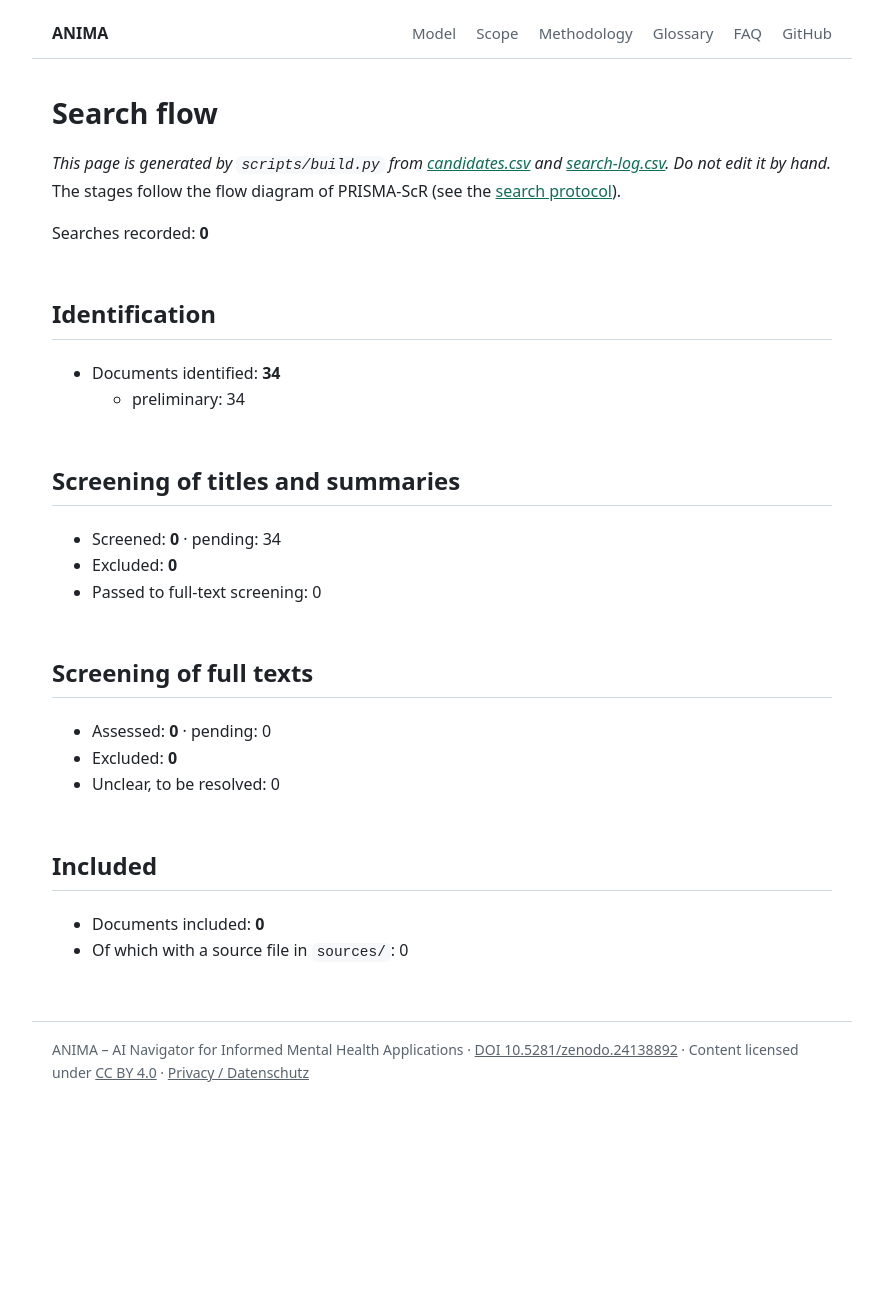
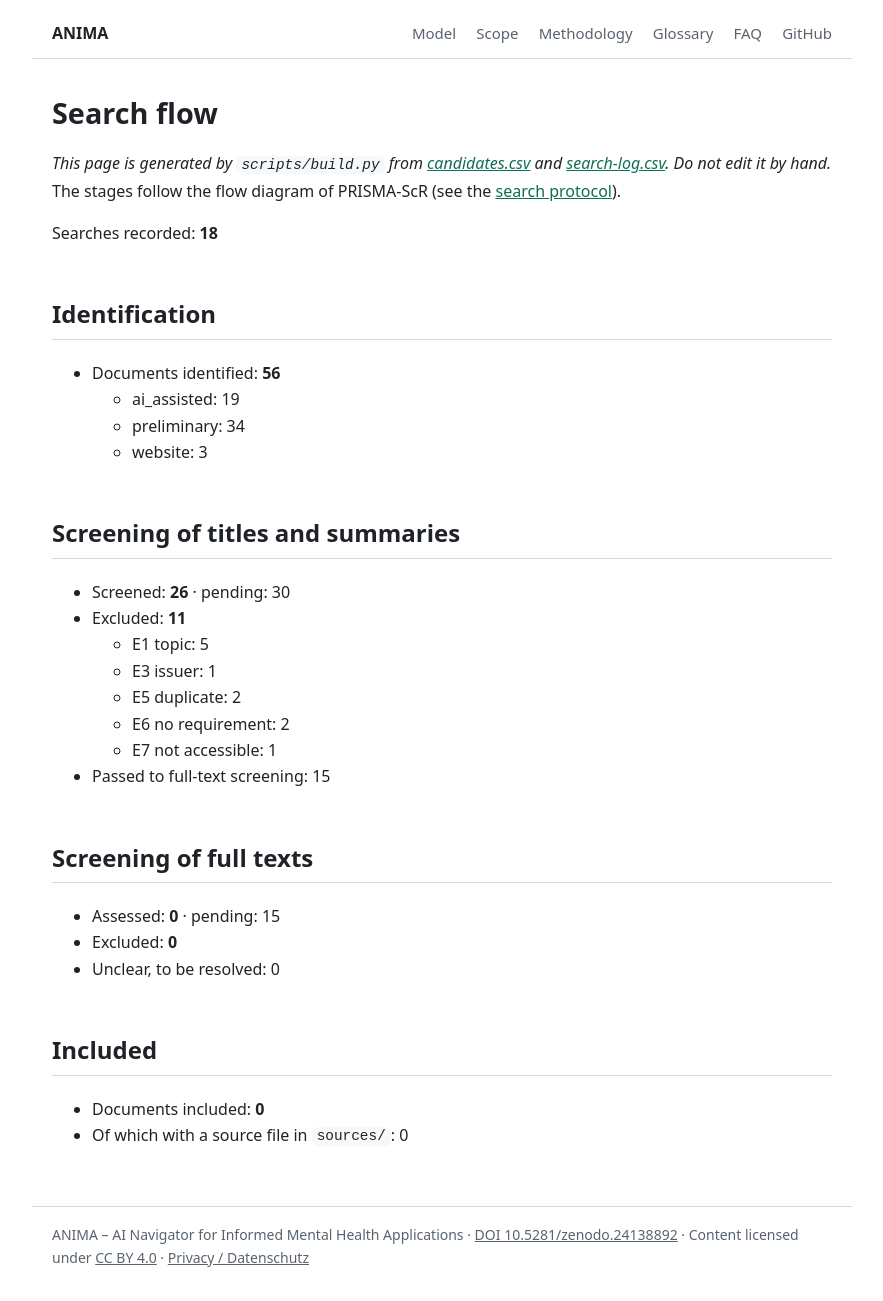
Before and after one commit to j0hnhaas/anima-framework, a Jekyll site: the page built from search/flow.md, in a window 1280 px wide. Shown: the whole page, without its empty margins (198-1081 px from the left). Built offline with Jekyll 4.4.1, drawn with Linux system fonts in a browser that asks for light colours; our own code applies the rules of GitHub Pages for plain Markdown files; before the commit the page ends 1116 px from its top, so only the background shows below that.

Commit message:
Record the WHO search and title screening
First search under the search protocol: publications of the WHO and
WHO/Europe (pillar guidance, global and European).

- search log: S-001 to S-018 (17 searches plus one verification search
  for CAND-0017), with exact queries and counts
- candidate register: preliminary candidates CAND-0012, 0013, 0014 and
  0017 verified (URL, year); new candidates CAND-0035 to CAND-0056
- title screening by the maintainer: 15 passed to full-text screening
  (8 include, 7 unclear), 11 excluded (E1 5, E3 1, E5 2, E6 2, E7 1)
- search flow regenerated

Co-Authored-By: Claude Opus 5.5 <noreply@anthropic.com>
Claude-Session: https://claude.ai/code/session_0114XvCxdujjQb3wps2LPm2Z

```diff
--- a/search/flow.md
+++ b/search/flow.md
@@ -6,22 +6,29 @@ title: Search flow
 
 *This page is generated by `scripts/build.py` from [candidates.csv](candidates.csv) and [search-log.csv](search-log.csv). Do not edit it by hand.* The stages follow the flow diagram of PRISMA-ScR (see the [search protocol](../docs/search-protocol.md)).
 
-Searches recorded: **0**
+Searches recorded: **18**
 
 ## Identification
 
-- Documents identified: **34**
+- Documents identified: **56**
+  - ai_assisted: 19
   - preliminary: 34
+  - website: 3
 
 ## Screening of titles and summaries
 
-- Screened: **0** · pending: 34
-- Excluded: **0**
-- Passed to full-text screening: 0
+- Screened: **26** · pending: 30
+- Excluded: **11**
+  - E1 topic: 5
+  - E3 issuer: 1
+  - E5 duplicate: 2
+  - E6 no requirement: 2
+  - E7 not accessible: 1
+- Passed to full-text screening: 15
 
 ## Screening of full texts
 
-- Assessed: **0** · pending: 0
+- Assessed: **0** · pending: 15
 - Excluded: **0**
 - Unclear, to be resolved: 0
 
```
Also changed, not shown: search/candidates.csv (+26 -4 lines), search/search-log.csv (+18 -0 lines), CHANGELOG.md.
